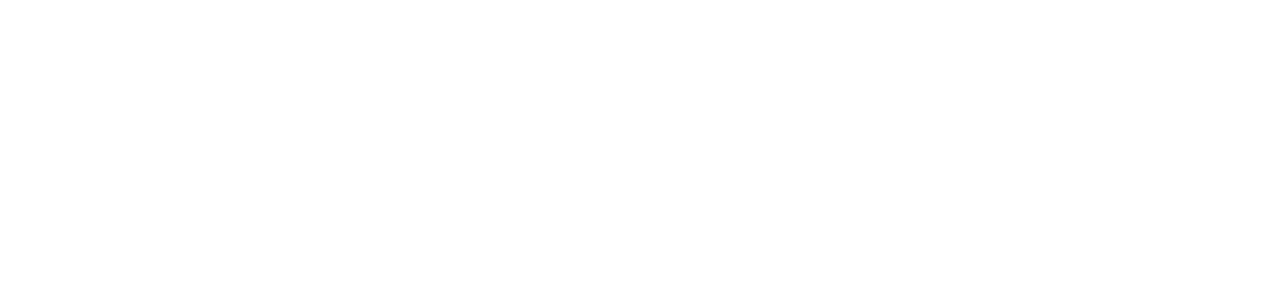
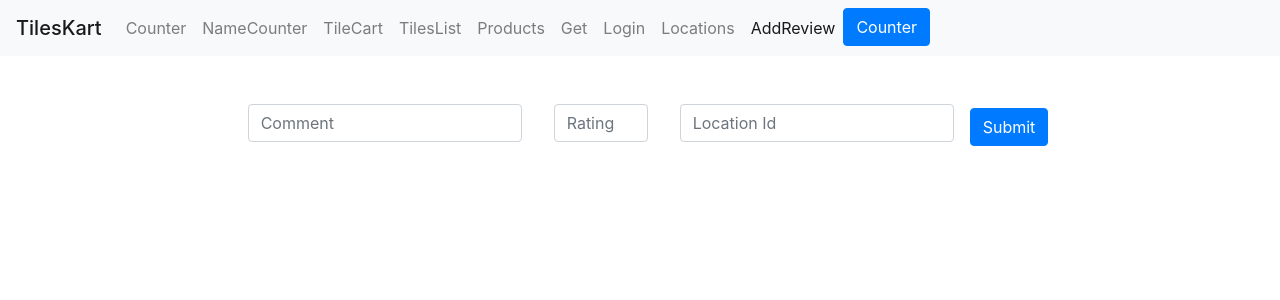
Before and after one commit to backup-files/UNextCustomTrainingReact, a React (Create React App) app in the folder tilescart/: page /AddReview in a window 1280 px wide. Before the commit this address had no page. Shown: the top 300 px of the page. Built offline with nearby package versions, Linux system fonts and the light colour scheme.

Commit message:
Done login, locations query and review mutation using apollo graphql

```diff
--- a/tilescart/package.json
+++ b/tilescart/package.json
@@ -3,6 +3,7 @@
   "version": "0.1.0",
   "private": true,
   "dependencies": {
+    "@apollo/client": "^3.6.9",
     "@testing-library/jest-dom": "^5.16.5",
     "@testing-library/react": "^13.4.0",
     "@testing-library/user-event": "^13.5.0",
@@ -11,6 +12,7 @@
     "@types/react": "^18.0.20",
     "@types/react-dom": "^18.0.6",
     "bootstrap": "4.1",
+    "graphql": "^16.6.0",
     "react": "^18.2.0",
     "react-dom": "^18.2.0",
     "react-router-dom": "^6.4.0",
--- a/tilescart/src/App.tsx
+++ b/tilescart/src/App.tsx
@@ -12,6 +12,9 @@ import Products from './components/Products';
 import FeaturedProducts from './components/FeaturedProducts';
 import NewProducts from './components/NewProducts';
 import Get from './components/Get';
+import Login from './components/Login';
+import Locations from './components/Locations';
+import AddReview from './components/AddReview';
 
 function App() {
   return (
@@ -26,6 +29,9 @@ function App() {
         <Route path="NewProducts" element={<NewProducts/>}/>
       </Route>
       <Route path="/Get" element={<Get/>}/>
+      <Route path="/Login" element={<Login/>}/>
+      <Route path="/Locations" element={<Locations/>}/>
+      <Route path="/AddReview" element={<AddReview/>}/>
     </Routes>
   );
 }
--- /dev/null
+++ b/tilescart/src/components/AddReview.tsx
@@ -0,0 +1,65 @@
+import { useMutation } from '@apollo/client';
+import React from 'react'
+import { useNavigate } from 'react-router-dom';
+import { ADD_REVIEW } from '../service/AddReviewService';
+import NavBar from './NavBar'
+
+export default function AddReview() {
+    const navigate = useNavigate();
+    let input: {
+        locationReview: {
+            comment: string | undefined,
+            rating: number | undefined,
+            locationId: string | undefined
+        }
+    } = {
+        "locationReview": {
+            "comment": "None",
+            "rating": 0,
+            "locationId": "loc-1"
+        }
+    }
+
+    const [addReview, { data, loading, error }] = useMutation(ADD_REVIEW);
+
+    if (loading) return <>
+        <NavBar activate="addReview"/>
+        <p>Submitting...</p>
+    </>
+    if (error) return <>
+        <NavBar activate="addReview"/>
+        <p>Submission error! {error.message}</p>
+    </>
+
+    return (
+        <>
+            <NavBar activate="addReview"/>
+
+            <div className="container d-flex justify-content-center align-items-center">
+                <form className="form-inline m-5" onSubmit={(e) => {
+                    e.preventDefault();
+                    console.log(input);
+                    addReview({variables: input}).then((data) => alert(`${data.data.submitReview.code}, ${data.data.submitReview.success}, ${data.data.submitReview.message}, ${data.data.submitReview.locationReview.id}, ${data.data.submitReview.locationReview.comment}`));
+                    input = {
+                        "locationReview": {
+                            "comment": "None",
+                            "rating": 0,
+                            "locationId": "loc-1"
+                        }
+                    }
+                }}>
+                    <div className="form-group mx-sm-3 mb-2">
+                        <input type="text" className="form-control" placeholder="Comment" ref={(node) => { input.locationReview.comment = node?.value;}}/>
+                    </div>
+                    <div className="form-group mx-sm-3 mb-2">
+                        <input type="number" className="form-control" placeholder="Rating" min={0} max={5} ref={(node) => { input.locationReview.rating = Number(node?.value);}}/>
+                    </div>
+                    <div className="form-group mx-sm-3 mb-2">
+                        <input type="text" className="form-control" placeholder="Location Id"  ref={(node) => { input.locationReview.locationId = node?.value;}}/>
+                    </div>
+                    <input type='submit' className="btn btn-primary" title='Submit'/>
+                </form>
+            </div>
+        </>
+    )
+}
--- /dev/null
+++ b/tilescart/src/components/Locations.tsx
@@ -0,0 +1,13 @@
+import React from 'react'
+import DisplayLocations from '../service/LocationsService'
+import NavBar from './NavBar'
+
+export default function Locations() {
+  return (
+    <>
+        <NavBar activate="locations"/>
+        <div>Locations</div>
+        <DisplayLocations/>
+    </>
+  )
+}
--- /dev/null
+++ b/tilescart/src/components/Login.tsx
@@ -0,0 +1,25 @@
+import React from 'react'
+import { useNavigate } from 'react-router-dom';
+import NavBar from './NavBar'
+
+export default function Login() {
+    const navigate = useNavigate();
+    return (
+        <>
+            <NavBar activate="login" />
+            <div className="container d-flex justify-content-center align-items-center">
+                <form className="form-inline m-5">
+                    <div className="form-group mx-sm-3 mb-2">
+                        <input type="email" className="form-control" placeholder="Email" required/>
+                    </div>
+                    <div className="form-group mx-sm-3 mb-2">
+                        <input type="password" className="form-control" placeholder="Password" required minLength={8}/>
+                    </div>
+                    <button className="btn btn-primary" onClick={() => {
+                        navigate('/');
+                    }}>Login</button>
+                </form>
+            </div>
+        </>
+    )
+}
--- a/tilescart/src/components/NavBar.tsx
+++ b/tilescart/src/components/NavBar.tsx
@@ -36,6 +36,15 @@ export default function NavBar(props: any) {
             <li id="get" className="nav-item">
                 <a href="/Get" className="nav-link">Get</a>
             </li>
+            <li id="login" className="nav-item">
+                <a href="/Login" className="nav-link">Login</a>
+            </li>
+            <li id="locations" className="nav-item">
+                <a href="/Locations" className="nav-link">Locations</a>
+            </li>
+            <li id="addReview" className="nav-item">
+                <a href="/AddReview" className="nav-link">AddReview</a>
+            </li>
             <li id="counter" className="nav-item">
                 <button className="btn btn-primary" onClick={() => {
                     navigate("/Counter");
--- a/tilescart/src/index.tsx
+++ b/tilescart/src/index.tsx
@@ -5,13 +5,22 @@ import App from './App';
 import reportWebVitals from './reportWebVitals';
 import 'bootstrap/dist/css/bootstrap.min.css';
 import {BrowserRouter} from 'react-router-dom';
+import { ApolloClient, InMemoryCache, ApolloProvider, gql } from '@apollo/client';
+
+const client = new ApolloClient({
+  uri: 'https://flyby-gateway.herokuapp.com/',
+  cache: new InMemoryCache(),
+});
 
 const root = ReactDOM.createRoot(
   document.getElementById('root') as HTMLElement
 );
+
 root.render(
   <BrowserRouter>
-    <App />
+    <ApolloProvider client={client}>
+      <App />
+    </ApolloProvider>
   </BrowserRouter>
 );
 
--- /dev/null
+++ b/tilescart/src/service/AddReviewService.tsx
@@ -0,0 +1,15 @@
+import { gql } from "@apollo/client";
+
+export const ADD_REVIEW = gql`
+    mutation Mutation($locationReview: LocationReviewInput) {
+        submitReview(locationReview: $locationReview) {
+        code
+        success
+        message
+            locationReview {
+                id
+                comment
+            }
+        }
+    }
+`
--- /dev/null
+++ b/tilescart/src/service/LocationsService.tsx
@@ -0,0 +1,22 @@
+import { useQuery, gql } from '@apollo/client';
+import TableCreator from '../tablec/tablec';
+
+const GET_LOCATIONS = gql`
+  query GetLocations {
+    locations {
+      id
+      name
+      description
+      photo
+    }
+  }
+`;
+
+export default function DisplayLocations() {
+    const { loading, error, data } = useQuery(GET_LOCATIONS);
+
+    if (loading) return <p>Loading...</p>;
+    if (error) return <p>Error :(</p>;
+
+    return <TableCreator headers={["id", "name", "description", "photo"]} data={data.locations}/>
+}
```
Also changed, not shown: 1 other file (tests, documents, lock files or other folders).
